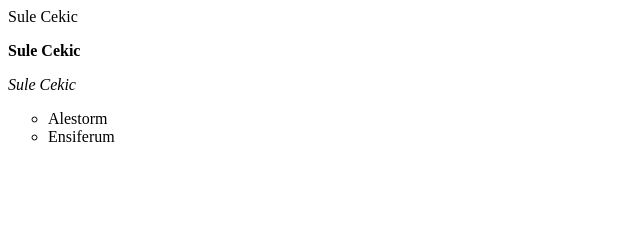
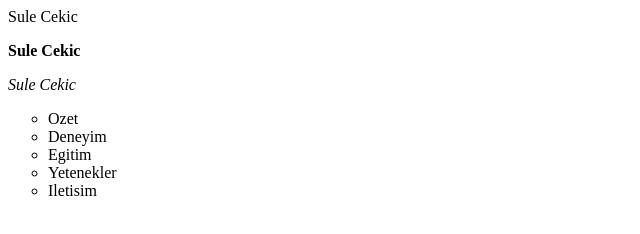
Before and after one commit to sulecekic/sulecekic.github.io, a plain HTML site: page index.html in a window 1280 px wide. Shown: the whole page, without its empty margins (0-640 px from the left). Drawn offline with Linux system fonts and the light colour scheme.

Commit message:
Update index.html

```diff
--- a/index.html
+++ b/index.html
@@ -13,8 +13,12 @@
              <i>Sule Cekic</i>
          </p>
     <ul type="circle">
-             <li>Alestorm</li>
-             <li>Ensiferum</li>
+             <li>Ozet</li>
+             <li>Deneyim</li>
+             <li>Egitim</li>
+             <li>Yetenekler</li>
+             <li>Iletisim</li>
          </ul>
+     </header>
      </body>
      </html>
```
